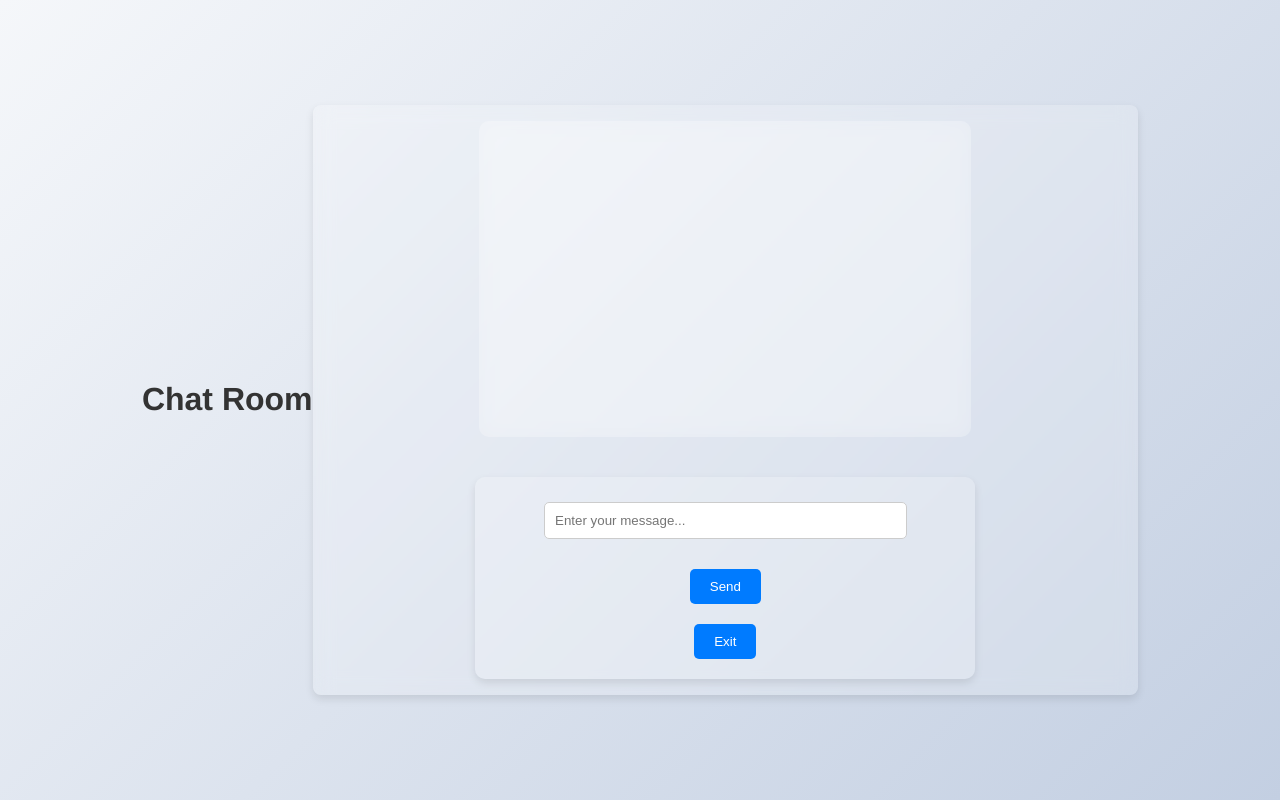
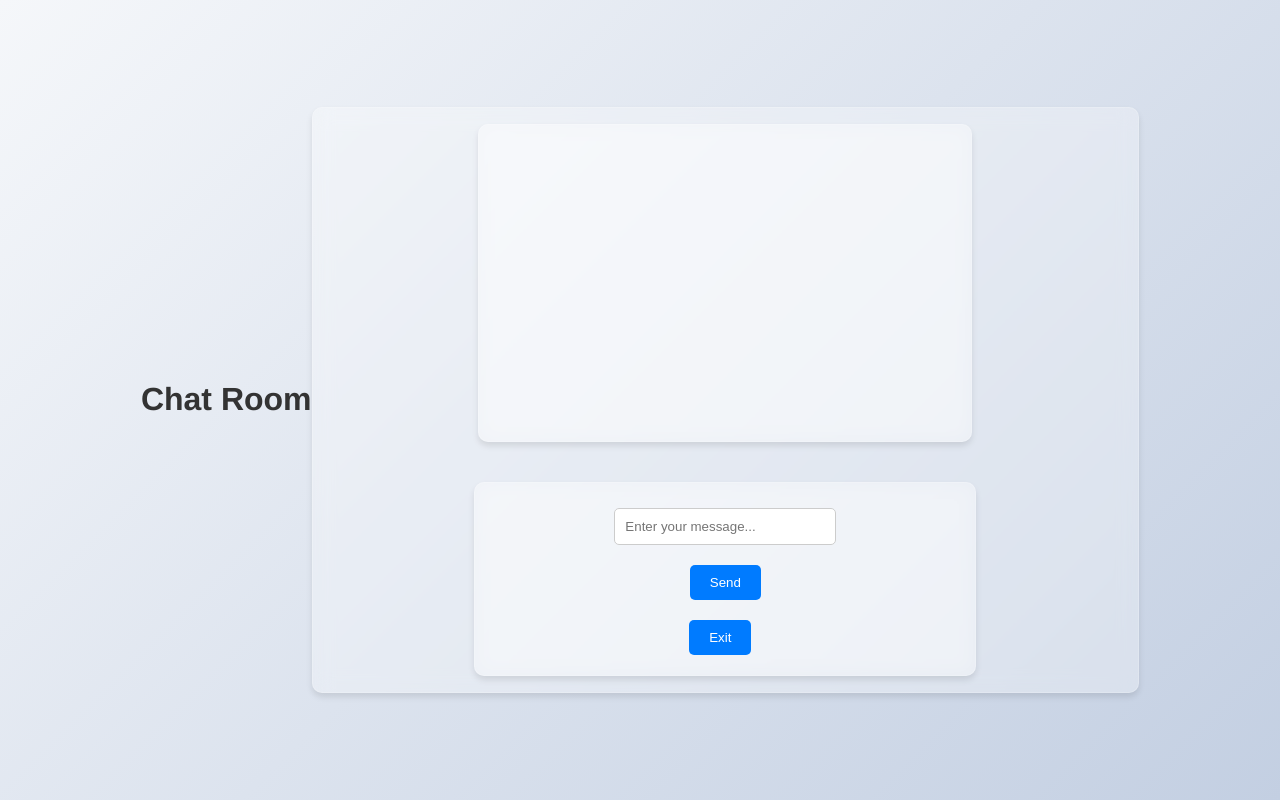
Before and after one commit to fekijj/online-chat-study-project, a Flask app: page /chat in a window 1280 px wide. Run offline with Flask 3, Linux system fonts and the light colour scheme; a user stored in the database is signed in; some libraries are stand-ins or nearby versions.

Commit message:
Remove fix, little redesign

```diff
--- a/static/css/styles.css
+++ b/static/css/styles.css
@@ -8,6 +8,22 @@ body {
     justify-content: center;
     align-items: center;
     min-height: 100vh;
+}
+
+.glass-effect, form, #chat, #messages, #message_form, #message_input {
+    background: rgba(255, 255, 255, 0.3);
+    border-radius: 10px;
+    box-shadow: 0 4px 6px rgba(0, 0, 0, 0.1);
+    backdrop-filter: blur(10px);
+    -webkit-backdrop-filter: blur(10px);
+    border: 1px solid rgba(255, 255, 255, 0.18);
+}
+
+.animation, form, #chat, #mesagges, #message_form, #message_input, h1, h2, h3, .screenshots{
+    transform: translateY(20px);
+    animation: fadeIn 1s forwards;
+    animation-delay: 0.5s;
+    opacity: 0;
 }
 
 h1 {
@@ -23,14 +39,7 @@ form {
     flex-direction: column;
     align-items: center;
     margin-top: 20px;
-    background: #fff;
     padding: 20px;
-    border-radius: 10px;
-    box-shadow: 0 4px 8px rgba(0, 0, 0, 0.1);
-    opacity: 0;
-    transform: translateY(20px);
-    animation: fadeIn 1s forwards;
-    animation-delay: 0.5s;
 }
 
 label {
@@ -67,20 +76,10 @@ button:hover {
     flex-direction: column;
     align-items: center;
     padding: 16px;
-    border-radius: 8px;
-    box-shadow: 0 4px 8px rgba(0, 0, 0, 0.1);
-    opacity: 0;
-    transform: translateY(20px);
-    animation: fadeIn 1s forwards;
-    animation-delay: 0.5s;
-    backdrop-filter: blur(10px);
-    background: rgba(255, 255, 255, 0.192);
 }
 
 
 #messages {
-    backdrop-filter: blur(10px);
-    background: rgba(255, 255, 255, 0.192);
     width: 60%;
     height: 300px;
     overflow-y: scroll;
@@ -90,19 +89,26 @@ button:hover {
 }
 
 #message-form {
-    background: rgba(255, 255, 255, 0.192);
     display: flex;
     width: 58%;
-    align-items: center; /* Располагаем элементы по верхнему краю */
-    flex-direction:column; /* Располагаем элементы вертикально */
+    align-items: center;
+    justify-content: space-between;
 }
 
-#message-input {
-    width: 74%; /* Растягиваем инпут на всю доступную ширину */
+#message_input {
+    flex: 1;
     padding: 10px;
-    border: 1px solid #ccc;
-    border-radius: 5px;
-    margin-bottom: 10px; /* Добавляем отступ снизу */
+    margin-right: 10px;
+}
+
+#submit, #logout-btn {
+    padding: 10px 20px;
+    margin-right: 10px;
+}
+
+#logout {
+    background-color: red;
+    color: white;
 }
 
 a.button {
@@ -129,9 +135,6 @@ a.button:hover {
 h2, h3 {
     color: #666;
     opacity: 0;
-    transform: translateY(20px);
-    animation: fadeIn 1s forwards;
-    animation-delay: 0.5s;
 }
 
 ul {
@@ -154,9 +157,6 @@ ul li::before {
     margin-top: 40px;
     text-align: center;
     opacity: 0;
-    transform: translateY(20px);
-    animation: fadeIn 1s forwards;
-    animation-delay: 1s;
 }
 
 .screenshot-container {
--- a/templates/chat.html
+++ b/templates/chat.html
@@ -33,20 +33,12 @@
             document.getElementById('messages').appendChild(messageDiv);
         });
 
-        document.getElementById('send_message').addEventListener('click', function() {
-            const messageInput = document.getElementById('message_input');
-            const message = messageInput.value.trim();
-
-            if (message) {
-                socket.emit('send_message', {
-                    username: username,
-                    room: room,
-                    message: message
-                });
-                messageInput.value = '';
-            } else {
-                alert('Message cannot be empty');
-            }
+        document.getElementById('message-form').addEventListener('submit', (e) => {
+            e.preventDefault();
+            const messageInput = document.getElementById('message-input');
+            const message = messageInput.value;
+            socket.emit('send_message', {username: username, message: message, room: room});
+            messageInput.value = '';
         });
 
         document.getElementById('logout-btn').addEventListener('click', () => {
```
